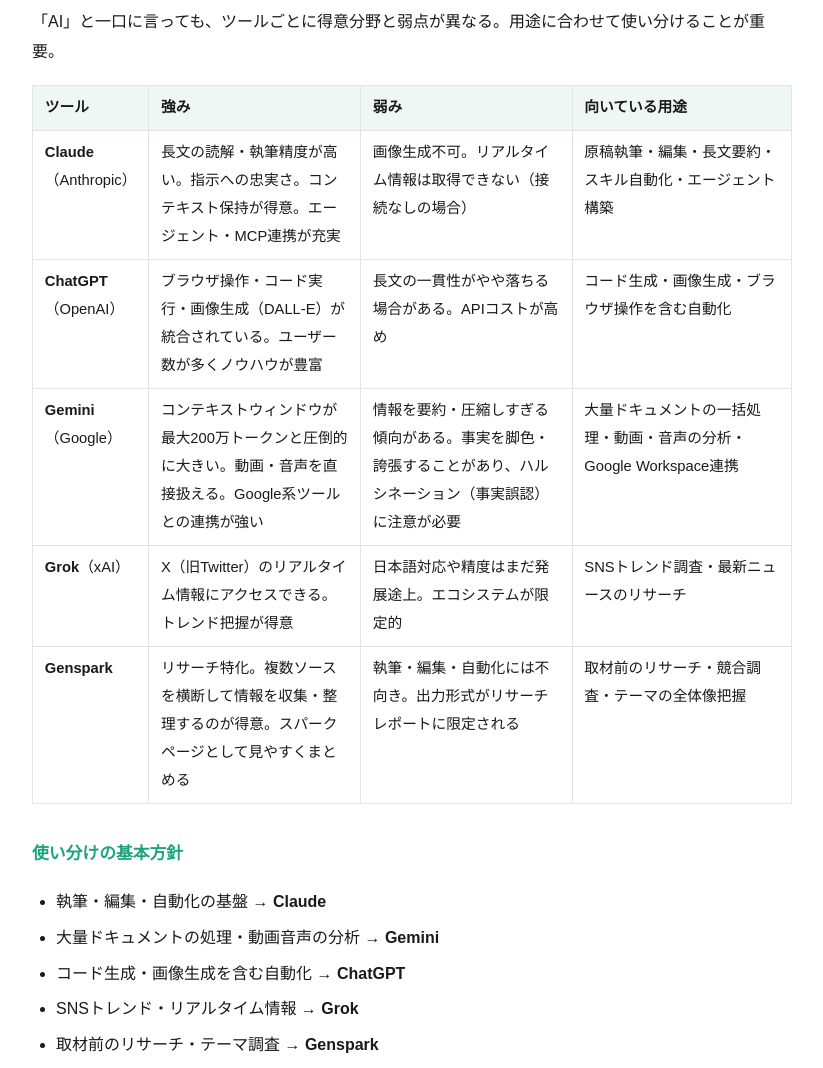
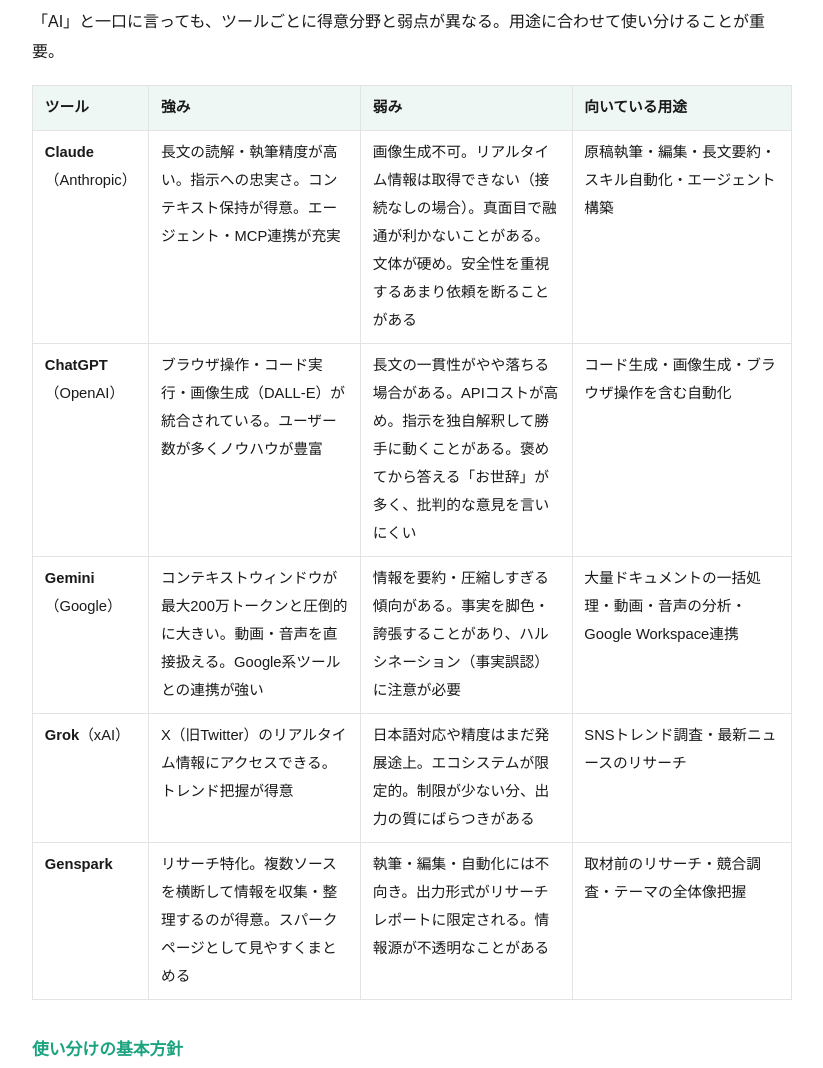
Before and after one commit to sowa-pan/claude-flow, a plain HTML site: page index.html in a window 1280 px wide. Shown: the part 4720-5788 px from the top of the page, without its empty margins (228-1051 px from the left). Drawn offline with Linux system fonts and the light colour scheme.

Commit message:
各AIツールの弱みに特徴を追記（Claude・ChatGPT・Grok・Genspark）

```diff
--- a/index.html
+++ b/index.html
@@ -386,13 +386,13 @@
 <tr class="odd">
 <td><strong>Claude</strong>（Anthropic）</td>
 <td>長文の読解・執筆精度が高い。指示への忠実さ。コンテキスト保持が得意。エージェント・MCP連携が充実</td>
-<td>画像生成不可。リアルタイム情報は取得できない（接続なしの場合）</td>
+<td>画像生成不可。リアルタイム情報は取得できない（接続なしの場合）。真面目で融通が利かないことがある。文体が硬め。安全性を重視するあまり依頼を断ることがある</td>
 <td>原稿執筆・編集・長文要約・スキル自動化・エージェント構築</td>
 </tr>
 <tr class="even">
 <td><strong>ChatGPT</strong>（OpenAI）</td>
 <td>ブラウザ操作・コード実行・画像生成（DALL-E）が統合されている。ユーザー数が多くノウハウが豊富</td>
-<td>長文の一貫性がやや落ちる場合がある。APIコストが高め</td>
+<td>長文の一貫性がやや落ちる場合がある。APIコストが高め。指示を独自解釈して勝手に動くことがある。褒めてから答える「お世辞」が多く、批判的な意見を言いにくい</td>
 <td>コード生成・画像生成・ブラウザ操作を含む自動化</td>
 </tr>
 <tr class="odd">
@@ -404,13 +404,13 @@
 <tr class="even">
 <td><strong>Grok</strong>（xAI）</td>
 <td>X（旧Twitter）のリアルタイム情報にアクセスできる。トレンド把握が得意</td>
-<td>日本語対応や精度はまだ発展途上。エコシステムが限定的</td>
+<td>日本語対応や精度はまだ発展途上。エコシステムが限定的。制限が少ない分、出力の質にばらつきがある</td>
 <td>SNSトレンド調査・最新ニュースのリサーチ</td>
 </tr>
 <tr class="odd">
 <td><strong>Genspark</strong></td>
 <td>リサーチ特化。複数ソースを横断して情報を収集・整理するのが得意。スパークページとして見やすくまとめる</td>
-<td>執筆・編集・自動化には不向き。出力形式がリサーチレポートに限定される</td>
+<td>執筆・編集・自動化には不向き。出力形式がリサーチレポートに限定される。情報源が不透明なことがある</td>
 <td>取材前のリサーチ・競合調査・テーマの全体像把握</td>
 </tr>
 </tbody>
```
